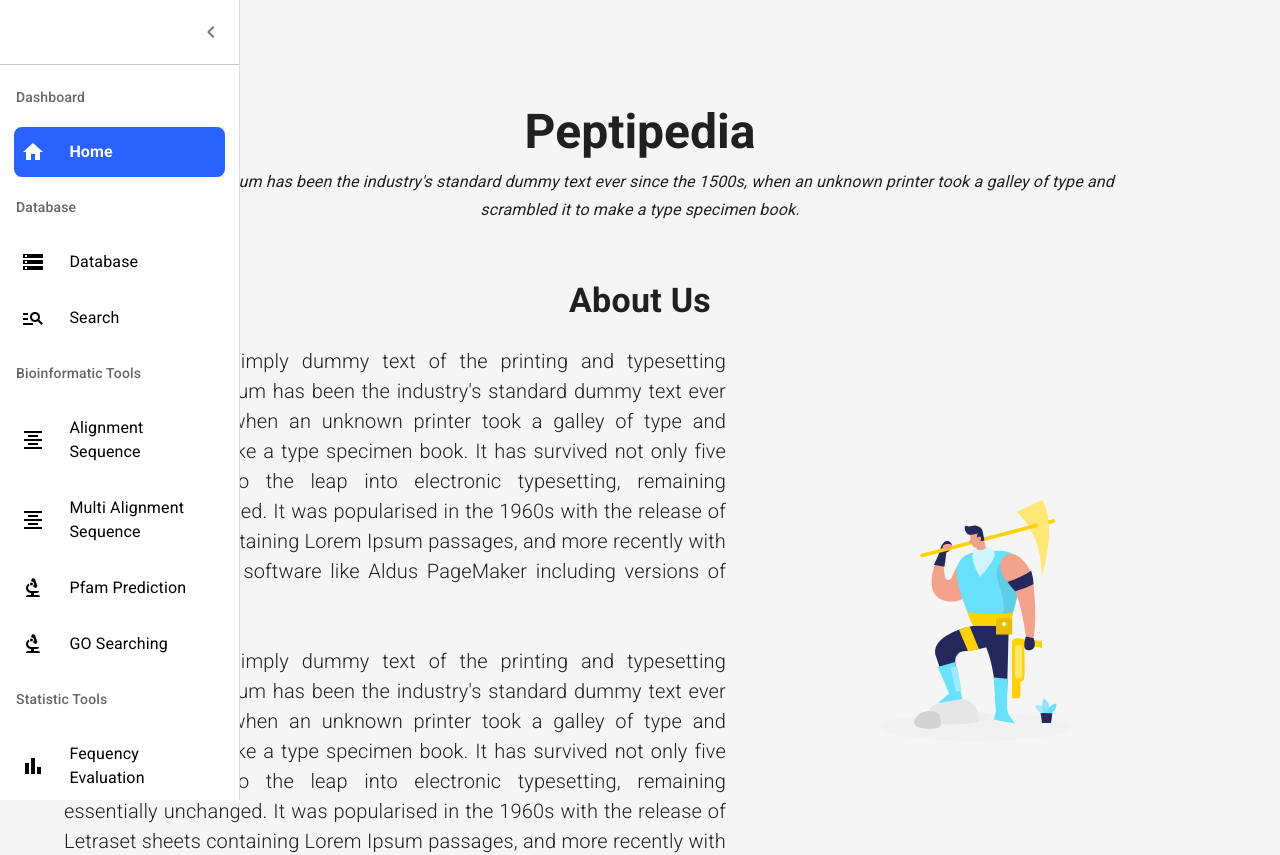
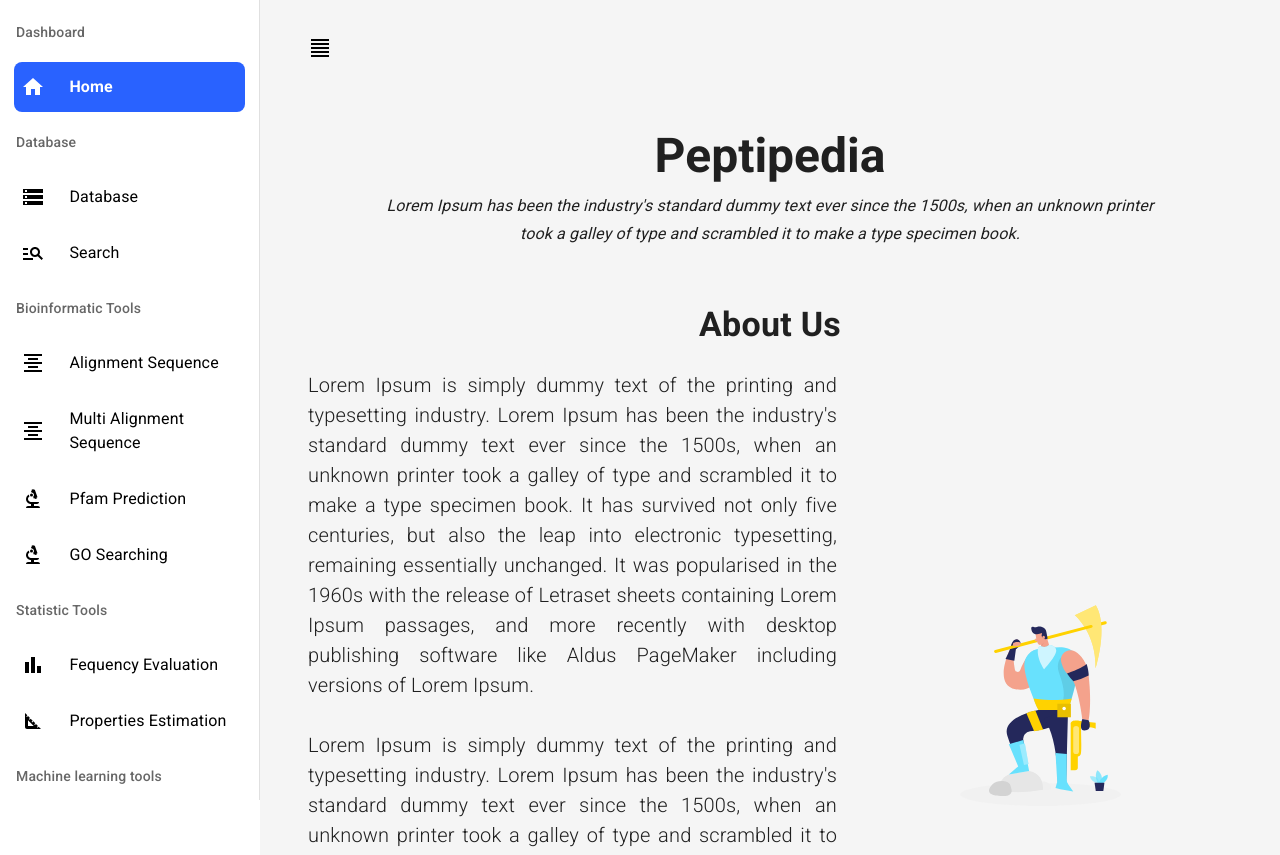
Before and after one commit to ProteinEngineering-PESB2/Peptipedia2.0, a React (Create React App) app in the folder app/: page / in a window 1280 px wide. Shown: the top 855 px of the page. Built offline with nearby package versions, Linux system fonts and the light colour scheme.

Commit message:
arreglando el menu. Ahora choca con el main

```diff
--- a/app/src/components/Dashboard/Home/About.js
+++ b/app/src/components/Dashboard/Home/About.js
@@ -47,7 +47,7 @@ const About = () => {
             justifyContent: "center",
           }}
         >
-          <img src={Fornite} alt="header" style={{ height: "18rem" }} />
+          <img src={Fornite} alt="header" style={{ height: "15rem" }} />
         </Grid>
       </Grid>
     </>
--- a/app/src/components/Dashboard/Home/index.js
+++ b/app/src/components/Dashboard/Home/index.js
@@ -12,7 +12,6 @@ const Home = () => {
   return (
     <>
       <Grid container spacing={3} sx={{ marginTop: 4 }}>
-        <Grid container spacing={3} sx={{ marginTop: 3 }}></Grid>
         <Grid item lg={12} md={12} xs={12} sx={{ textAlign: "center" }}>
           <Header />
         </Grid>
@@ -25,9 +24,9 @@ const Home = () => {
       <Grid container spacing={3} sx={{ marginTop: 5 }}>
         <Services />
       </Grid>
-      <Grid container spacing={3} sx={{ marginTop: 5 }}>
+      {/* <Grid container spacing={3} sx={{ marginTop: 5 }}>
         <Team />
-      </Grid>
+      </Grid> */}
       <Grid container spacing={3} sx={{ marginTop: 5 }}>
         <Grid item lg={12} md={12} xs={12}>
           <FAQs />
--- a/app/src/components/Dashboard/utils.js
+++ b/app/src/components/Dashboard/utils.js
@@ -1,53 +1,6 @@
-import InputBase from "@mui/material/InputBase";
-import MuiAppBar from "@mui/material/AppBar";
-
 import { styled } from "@mui/material/styles";
 
-const drawerWidth = 240;
-
-export const AppBar = styled(MuiAppBar, {
-  shouldForwardProp: (prop) => prop !== "open",
-})(({ theme, open }) => ({
-  backgroundColor: "#2962ff",
-  padding: 5,
-  transition: theme.transitions.create(["margin", "width"], {
-    easing: theme.transitions.easing.sharp,
-    duration: theme.transitions.duration.leavingScreen,
-  }),
-  ...(open && {
-    width: `calc(100% - ${drawerWidth}px)`,
-    marginLeft: `${drawerWidth}px`,
-    transition: theme.transitions.create(["margin", "width"], {
-      easing: theme.transitions.easing.easeOut,
-      duration: theme.transitions.duration.enteringScreen,
-    }),
-  }),
-}));
-
-export const StyledInputBase = styled(InputBase)(({ theme }) => ({
-  color: "inherit",
-  "& .MuiInputBase-input": {
-    padding: theme.spacing(1, 1, 1, 0),
-    // vertical padding + font size from searchIcon
-    paddingLeft: `calc(1em + ${theme.spacing(4)})`,
-    transition: theme.transitions.create("width"),
-    width: "100%",
-    [theme.breakpoints.up("sm")]: {
-      width: "12ch",
-      "&:focus": {
-        width: "20ch",
-      },
-    },
-  },
-}));
-
-export const DrawerHeader = styled("div")(({ theme }) => ({
-  display: "flex",
-  alignItems: "center",
-  padding: theme.spacing(0, 1),
-  ...theme.mixins.toolbar,
-  justifyContent: "flex-end",
-}));
+export const drawerWidth = 260;
 
 export const Main = styled("main", {
   shouldForwardProp: (prop) => prop !== "open",
--- a/app/src/pages/Dashboard/index.js
+++ b/app/src/pages/Dashboard/index.js
@@ -6,30 +6,21 @@ import Box from "@mui/material/Box";
 import CssBaseline from "@mui/material/CssBaseline";
 import Container from "@mui/material/Container";
 import Drawer from "@mui/material/Drawer";
-import Divider from "@mui/material/Divider";
 import IconButton from "@mui/material/IconButton";
-import FormatAlignLeftIcon from "@mui/icons-material/FormatAlignLeft";
-
-import ChevronLeftIcon from "@mui/icons-material/ChevronLeft";
-import ChevronRightIcon from "@mui/icons-material/ChevronRight";
-
-import { useTheme } from "@mui/material/styles";
+import FormatAlignJustifyIcon from '@mui/icons-material/FormatAlignJustify';
 
 // Components
 import ListItems from "../../components/Dashboard/ListItems";
 import RenderSection from "../../components/Dashboard/RenderSection";
 
-import { Main, DrawerHeader } from "../../components/Dashboard/utils";
+import { Main, drawerWidth } from "../../components/Dashboard/utils";
 
-const TestDashboard = () => {
-  const theme = useTheme();
+const Dashboard = () => {
   const [open, setOpen] = useState(true);
   const [section, setSection] = useState("home");
-  const drawerWidth = 240;
 
   return (
-    <>
-      <Box sx={{ diplay: "flex" }}>
+    <Box sx={{ display: "flex" }}>
       <CssBaseline />
       <Drawer
         sx={{
@@ -44,20 +35,10 @@ const TestDashboard = () => {
         anchor="left"
         open={open}
       >
-          <DrawerHeader>
-            <IconButton onClick={() => setOpen(false)}>
-              {theme.direction === "ltr" ? (
-                <ChevronLeftIcon />
-              ) : (
-                <ChevronRightIcon />
-              )}
-            </IconButton>
-          </DrawerHeader>
-          <Divider />
         <ListItems setSection={setSection} section={section} />
       </Drawer>
-        <Main open={true}>
-          <Container maxWidth="lg">
+      <Main open={open}>
+        <Container maxWidth="false">
           <IconButton
             aria-label="open drawer"
             edge="start"
@@ -66,19 +47,15 @@ const TestDashboard = () => {
             sx={{
               mr: 2,
               color: "#000",
-                position: "absolute",
-                marginTop: -4,
-                ...(open && { display: "none" }),
             }}
           >
-              <FormatAlignLeftIcon />
+            <FormatAlignJustifyIcon />
           </IconButton>
           <RenderSection section={section} />
         </Container>
       </Main>
     </Box>
-    </>
   );
 };
 
-export default TestDashboard;
+export default Dashboard;
```
Lines whose indentation alone changed are shown as unchanged.
